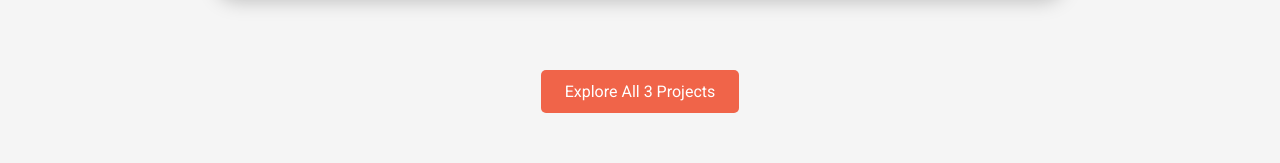
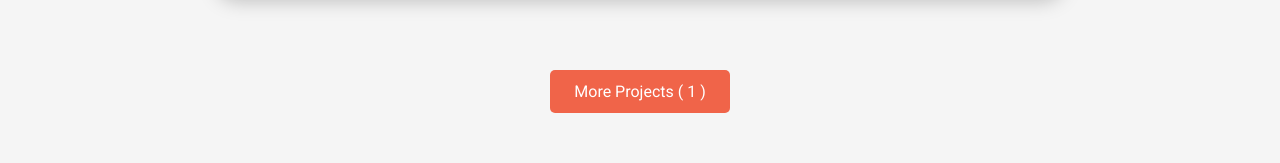
Before and after one commit to jeddelich/next-portfolio, a Next.js app: page / in a window 1280 px wide. Shown: the part 2069-2232 px from the top of the page. Built offline with nearby package versions, Linux system fonts and the light colour scheme; some icons are missing.

Commit message:
chore: install framer motion package

```diff
--- a/app/globals.css
+++ b/app/globals.css
@@ -770,10 +770,6 @@ PROJECTS
   justify-content: center;
 }
 
-.project:nth-child(2) {
-  margin-top: 80px;
-}
-
 .project__wrapper {
   position: relative;
   max-width: 900px;
@@ -781,6 +777,12 @@ PROJECTS
   box-shadow: 0 10px 20px 0 rgb(0, 0, 0, 0.25);
   overflow: hidden;
   margin: 0 40px;
+}
+
+.project__list{
+  display: flex;
+  flex-direction: column;
+  gap: 5rem;
 }
 
 .project__wrapper:hover .project__description {
--- a/components/projects/Projects.tsx
+++ b/components/projects/Projects.tsx
@@ -1,8 +1,14 @@
-import ProjectCard from "@/components/ui/ProjectCard";
+"use client";
+
+import ProjectCard from "@/components/projects/ProjectCard";
 import projects from "@/data/projects";
 import Button from "@/components/ui/Button";
+import { useState } from "react";
 
 function Projects() {
+
+    const [projectsDisplayed, setProjectsDisplayed] = useState<number>(2);
+
   return (
     <section id="projects">
       <div className="container">
@@ -11,11 +17,13 @@ function Projects() {
             Here are some of my <span className="orange">projects</span>
           </h1>
           <ul className="project__list">
-            {projects.slice(0, 2).map((project, index) => (
+            {projects.slice(0, projectsDisplayed).map((project, index) => (
               <ProjectCard key={index} project={project} />
             ))}
           </ul>
-          <Button text={`explore all ${projects.length} projects`} />
+          {projectsDisplayed < projects.length && (
+            <Button text={`More Projects ( ${Math.max(projects.length - projectsDisplayed)} )`} onClick={() => setProjectsDisplayed(projectsDisplayed + 2)} />
+          )}
         </div>
       </div>
     </section>
--- a/components/ui/Button.tsx
+++ b/components/ui/Button.tsx
@@ -1,8 +1,8 @@
 import styles from "./Button.module.css";
 
-function Button({ text }: { text: string }) {
+function Button({ text, onClick }: { text: string, onClick?: () => void }) {
   return (
-    <div className={styles.button}>{text}</div>
+    <div className={styles.button} onClick={onClick}>{text}</div>
   )
 }
 
--- a/package.json
+++ b/package.json
@@ -9,6 +9,7 @@
     "lint": "eslint"
   },
   "dependencies": {
+    "motion": "^12.38.0",
     "next": "16.2.1",
     "react": "19.2.4",
     "react-dom": "19.2.4"
```
Also changed, not shown: components/projects/ProjectCard.tsx (renamed from components/ui/ProjectCard.tsx), 1 other file (tests, documents, lock files or other folders).
